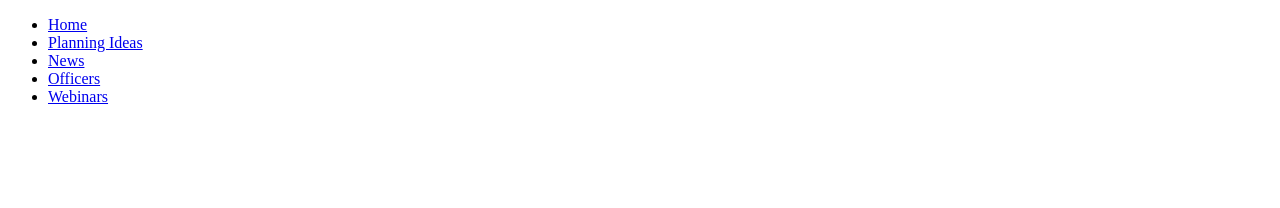
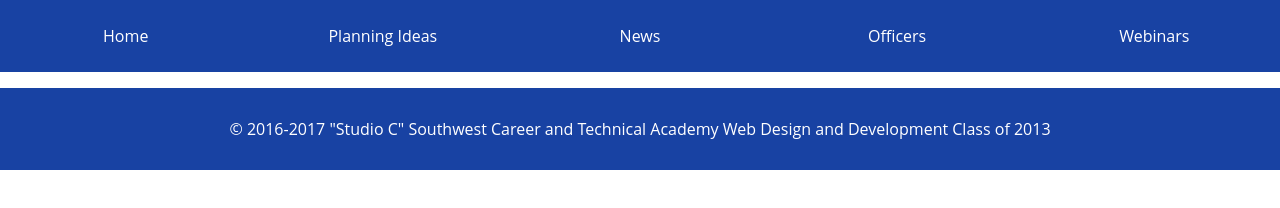
Before and after one commit to Studio-C-2017/ACTE, a plain HTML site: page index.html in a window 1280 px wide. Drawn offline with Linux system fonts and the light colour scheme.

Commit message:
css and nav

```diff
--- a/css/style.css
+++ b/css/style.css
@@ -0,0 +1,92 @@
+/*================
+Table of Contents
+1. universal styles
+2. nav styles
+3. index styles
+4. news styles
+5. officers styles
+6. planning ideas styles
+7. webinars styles
+8. footer styles
+================*/
+
+/*================
+universal styles
+================*/
+
+body{
+  margin: 0;
+  background-color: white;
+  font-family: 'Open Sans', sans-serif;
+  font-weight: 400;
+}
+
+
+/*================
+nav styles
+================*/
+nav {
+  width: 100%;
+}
+
+nav ul {
+  list-style-type: none;
+  margin: 0;
+  padding: 0 40px;
+  overflow: hidden;
+  background-color: #273985;
+  text-align: center;
+    background-color: #1842a3;
+    justify-content:space-between;
+    display:flex;
+}
+
+nav ul li {
+  list-style: none;
+  float: left;
+  text-align: center;
+    width: calc(100% / 7);
+}
+
+nav ul li a {
+  text-decoration: none;
+  color: #fff;
+  display: block;
+  padding: 25px 0px;
+}
+
+nav ul li:hover {
+
+}
+
+/*================
+index styles
+================*/
+
+/*================
+news styles
+================*/
+
+/*================
+officers styles
+================*/
+
+/*================
+planning ideas styles
+================*/
+
+/*================
+webinars styles
+================*/
+
+/*================
+footer styles
+================*/
+
+footer p {
+    background-color: #1842a3;
+    text-align: center;
+    padding: 30px 0px;
+    color: #fff;
+    clear:left;
+}
--- a/index.html
+++ b/index.html
@@ -5,8 +5,7 @@
         <meta charset="utf-8"/>
         <title>ACTE Information Technology</title>
         <meta name="viewport" content="width=device-width, initial-scale=1.0" />
-        <link rel="stylesheet" type="text/css" href="">
-        <link rel="shorcut icon" type ="image/png" href="">
+        <link rel="stylesheet" type="text/css" href="css/style.css">
     </head>
 
     <header>
@@ -30,6 +29,7 @@
 
 
     <footer>
+        <p>© 2016-2017 "Studio C" Southwest Career and Technical Academy Web Design and Development Class of 2013</p>
     </footer>
 
 
```
